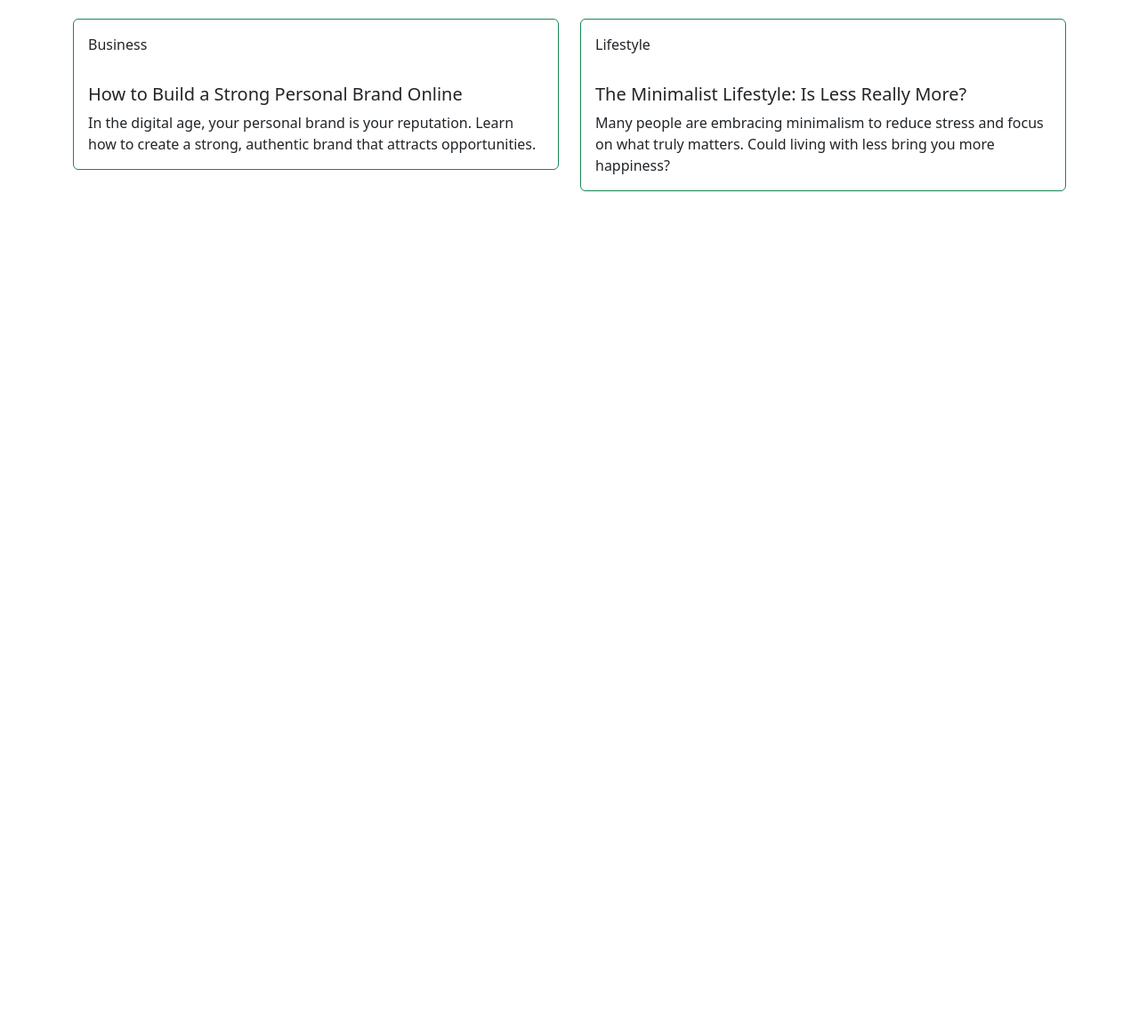
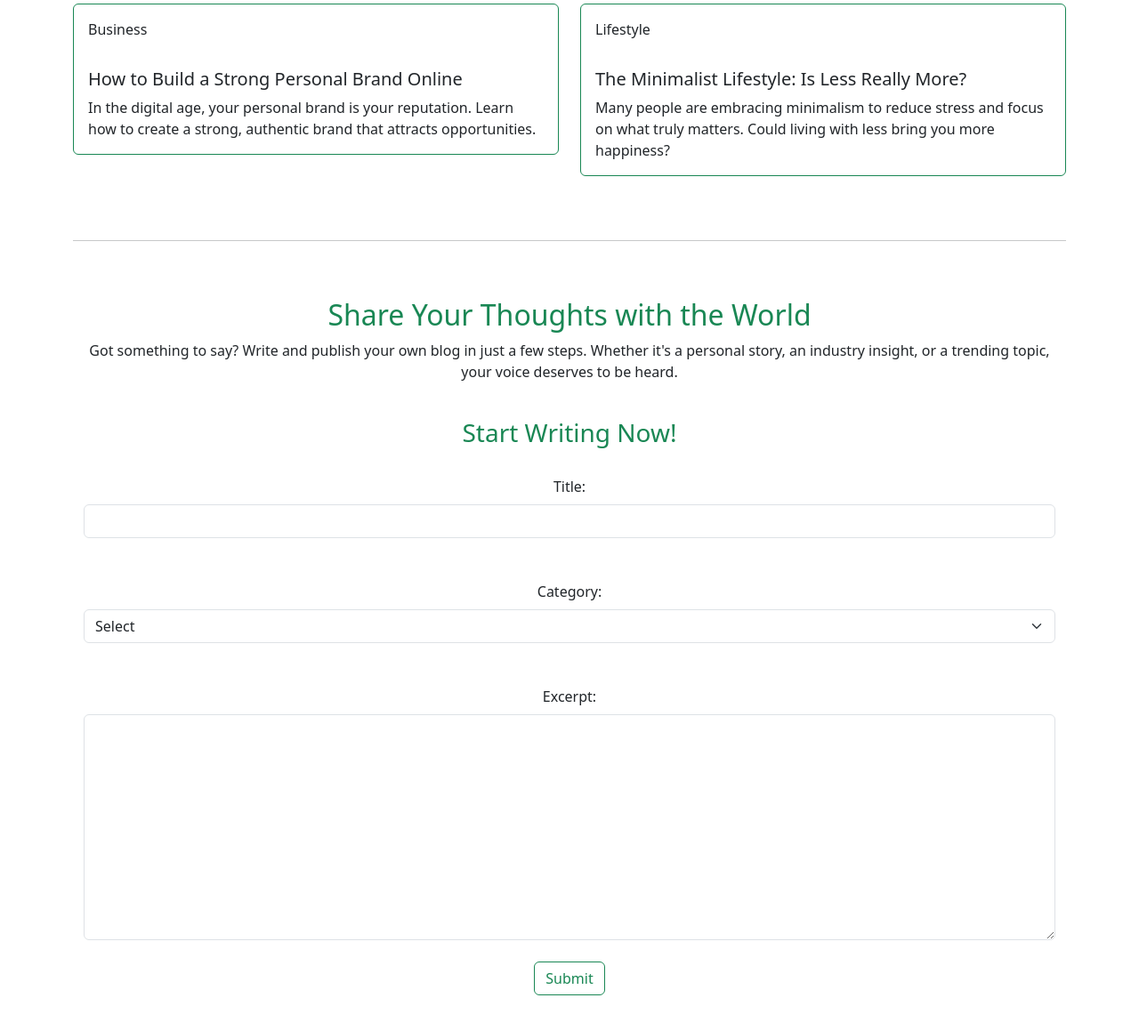
Before and after one commit to yMeeraki/-MindCanvas-VA3-4, a website: page bloglist.html in a window 1280 px wide. Shown: the part 1172-2330 px from the top of the page at 89% size. Before the commit the page ends 1459 px from the top, so only its background shows below. Drawn offline with nearby package versions, Linux system fonts and the light colour scheme.

Commit message:
added form - HTML & BT

```diff
--- a/bloglist.html
+++ b/bloglist.html
@@ -25,11 +25,7 @@
 
 
           <main class="container">
-            <!--
-            Form
-           -->
 
-           <hr class="bg-success">
 
            <!--
             Filters
@@ -52,6 +48,50 @@
              <section class="mb-4 pb-5">
                 <div  class="row row-cols-1 row-cols-md-2 g-4" id="blog-list"></div>
              </section>
+
+             <hr>
+
+             <!--
+            Form
+           -->
+        <section class="container py-5 text-center align-self-center">
+            <article >
+                <h2 class="text-success" >
+                    Share Your Thoughts with the World
+                </h2>
+
+<p>
+    Got something to say? Write and publish your own blog in just a few steps. Whether it's a personal story, an industry insight, or a trending topic, your voice deserves to be heard.
+</p>
+</article>
+<form class="py-4">
+    <h3 class="text-success">
+        Start Writing Now! </h3>
+    <!-- [Form fields go here: Title, Category, Content, Submit Button] -->
+    <div class="py-4">
+        <label for="title-input" class="form-label">Title:</label>
+        <input type="text" name="title-input" id="title-input" class="form-control"  required>
+    </div>
+    <div class="py-4">
+        <label for="category-input" class="form-label">Category:</label>
+        <select name="category-input" id="category-input" class="form-select" required>
+            <option value="">Select</option>
+    <option value="travel">Travel</option>
+    <option value="entrepreneurship">Entrepreneurship</option>
+    <option value="lifestyle">Lifestyle</option>
+    <option value="technology">Technology</option>
+    <option value="business">Business</option>
+        </select>
+    </div>
+    <div class="py-4">
+        <label for="excerpt-input" class="form-label">Excerpt:</label>
+        <textarea name="excerpt-input" id="excerpt-input" cols="30" rows="10" class="form-control" required></textarea>
+    </div>
+    <button type="submit" class="btn btn-outline-success">Submit</button>
+</form>
+
+           </section>
+
           </main>
     </body>
     <script src="script.js"></script>
```
